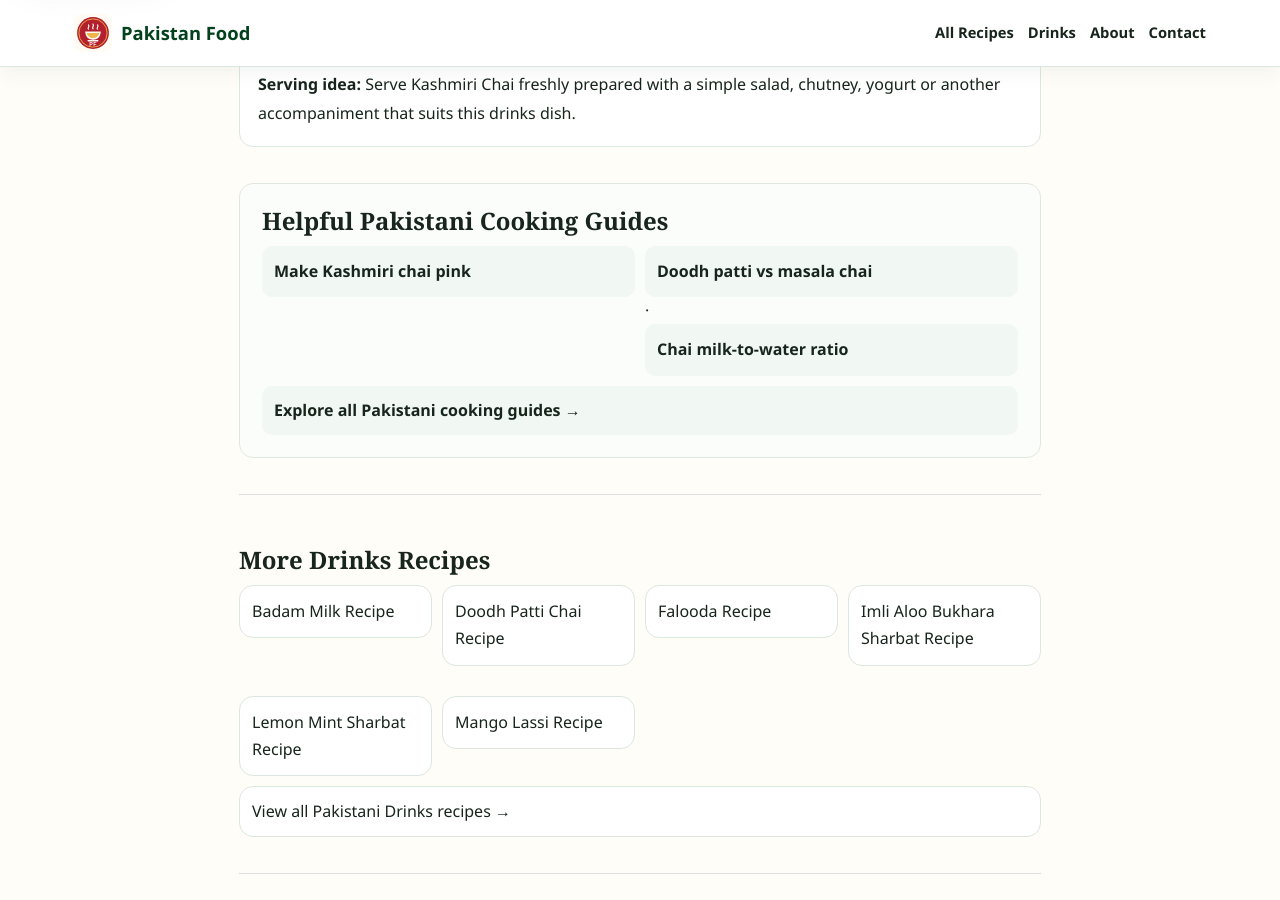
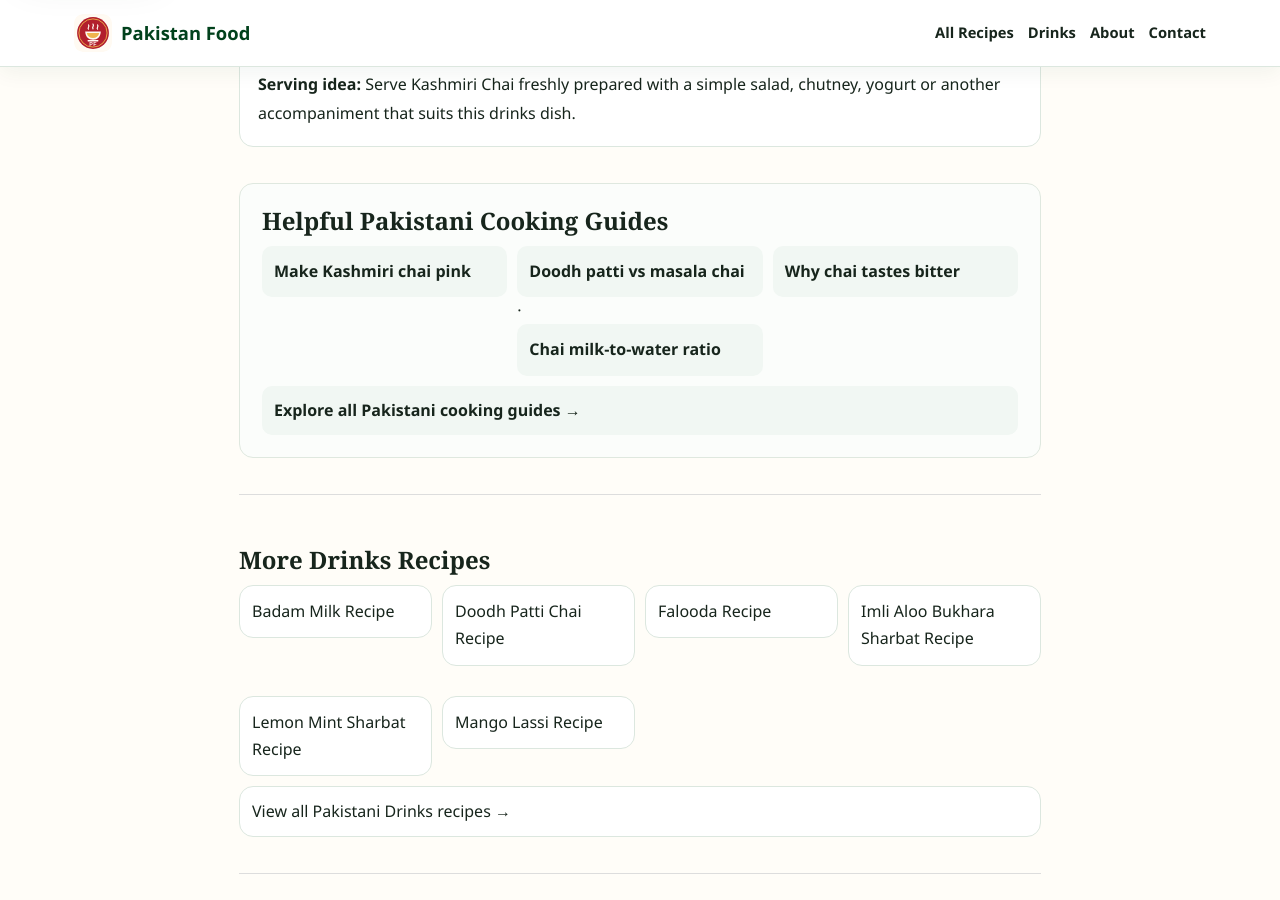
Before and after one commit to manazarali01-hub/pakistan-food, a Jekyll site: the page built from recipes/kashmiri-chai.html, in a window 1280 px wide and 900 px high, scrolled down 3012 px. Built offline with Jekyll 4.4.1, drawn with Linux system fonts in a browser that asks for light colours.

Commit message:
Link bitter chai troubleshooting guide from tea recipes

```diff
--- a/_layouts/recipe.html
+++ b/_layouts/recipe.html
@@ -371,6 +371,7 @@
             <li><a href="../guides/traditional-pakistani-desserts.html">Traditional Pakistani desserts</a></li><li><a href="../guides/best-way-to-store-pakistani-sweets.html">Store Pakistani sweets safely</a></li>{% if page.recipe_key == 'rice-kheer' %}<li><a href="../guides/how-to-make-kheer-thicker.html">Make kheer thicker</a></li>{% endif %}{% if page.recipe_key == 'sheer-khurma' %}<li><a href="../guides/sheer-khurma-vs-kheer.html">Sheer khurma vs kheer</a></li>{% endif %}{% if page.recipe_key == 'jalebi' %}<li><a href="../guides/why-jalebi-turns-soft.html">Why jalebi turns soft</a></li>{% endif %}{% if page.recipe_key == 'gajar-ka-halwa' %}<li><a href="../guides/how-to-make-gajar-halwa-without-burning.html">Cook gajar halwa without burning</a></li>{% endif %}
           {% when 'kashmiri-chai' %}
             <li><a href="../guides/how-to-make-kashmiri-chai-pink.html">Make Kashmiri chai pink</a></li><li><a href="../guides/doodh-patti-vs-masala-chai.html">Doodh patti vs masala chai</a> · <a href="../guides/chai-milk-water-ratio.html">Chai milk-to-water ratio</a></li>
+<li><a href="../guides/why-chai-tastes-bitter.html">Why chai tastes bitter</a></li>
           {% when 'doodh-patti-chai' or 'masala-chai' %}
             <li><a href="../guides/doodh-patti-vs-masala-chai.html">Doodh patti vs masala chai</a></li>
           {% when 'sweet-lassi' or 'namkeen-lassi' or 'mango-lassi' %}
```
